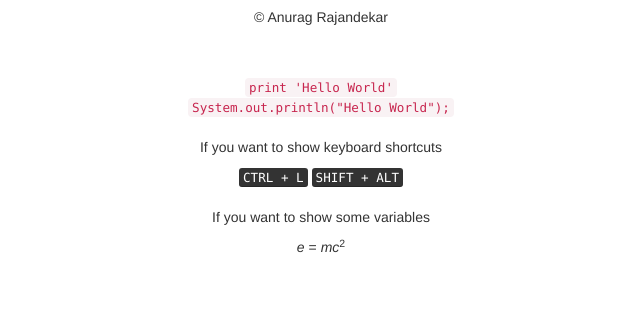
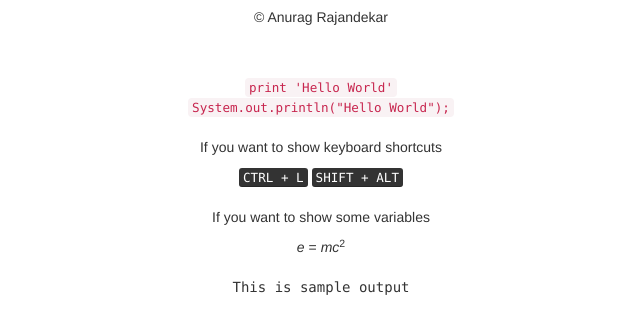
Before and after one commit to anuragrajandekar/CodeSamples, a plain HTML site: page code/bootstrap3/08_code.html in a window 1280 px wide. Shown: the part 56-390 px from the top of the page, without its empty margins (319-959 px from the left). Drawn offline with nearby package versions, Linux system fonts and the light colour scheme.

Commit message:
Adding sample output

```diff
--- a/code/bootstrap3/08_code.html
+++ b/code/bootstrap3/08_code.html
@@ -29,6 +29,8 @@
 		<br>
 		<p>If you want to show some variables</p>
 		<var>e</var> = <var>mc</var><sup>2</sup>
+		<br><br>
+		<samp>This is sample output</samp>
 	</div>
 </body>
 </html>
```
